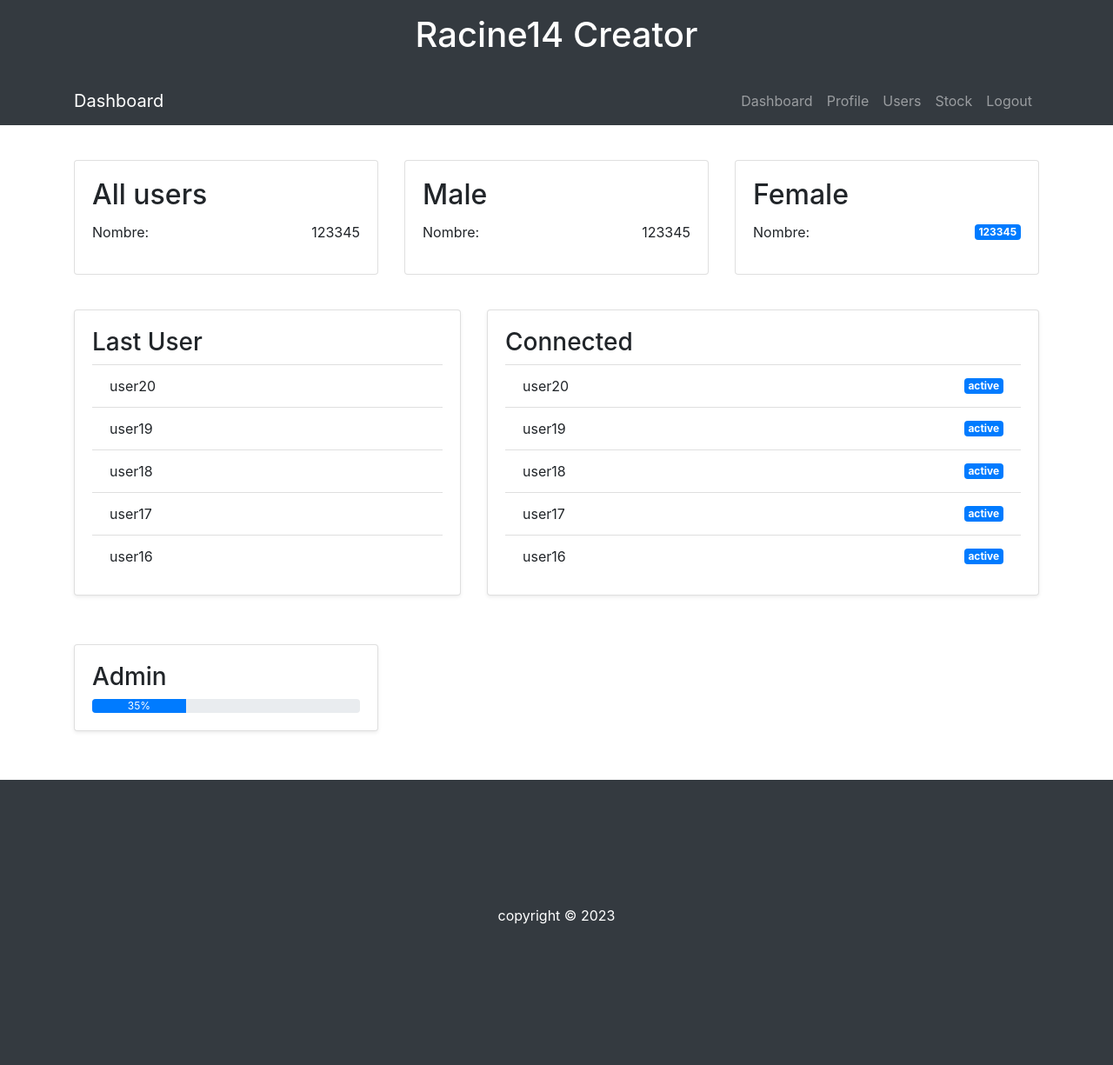
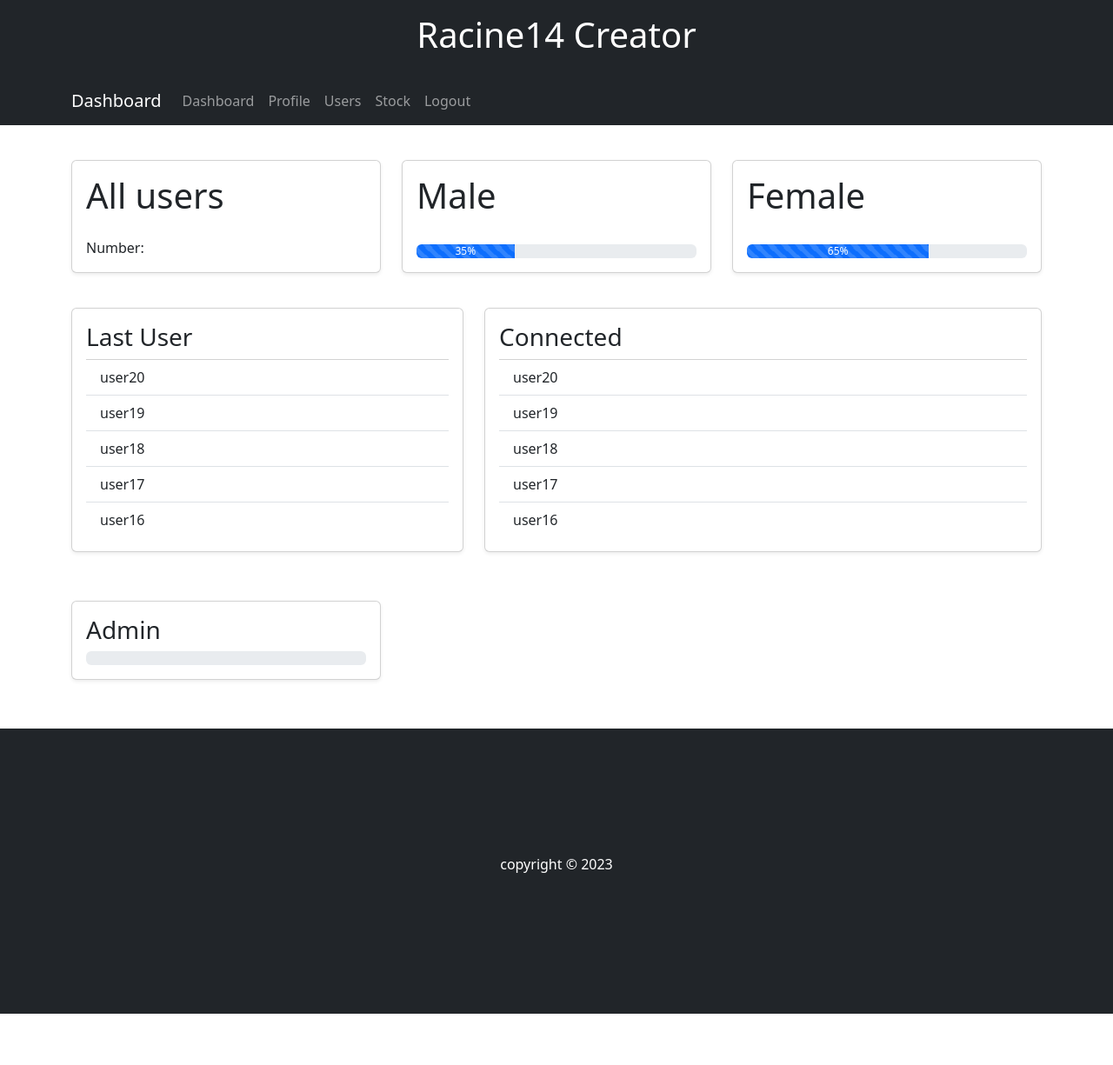
Before and after one commit to Jean-pierre14/user-level, a PHP site: page /index.php in a window 1280 px wide. Shown: the whole page at 87% size. After the commit the page ends 1166 px from the top, so only its background shows below. Run offline with PHP 8.4, Linux system fonts and the light colour scheme; a user stored in the database is signed in; data comes from the database, SQL or seed files in the repository; some libraries are stand-ins or nearby versions.

Commit message:
Dashboard

```diff
--- a/components/User.component.php
+++ b/components/User.component.php
@@ -1,7 +1,7 @@
 <?php
     function LastUser(){
-        global $con;
-        global $output;
+        global $con, $output;
+        $output = "";
 
         $sql = mysqli_query($con, "SELECT username, id_user FROM users ORDER BY id_user DESC LIMIT 5");
         if(@mysqli_num_rows($sql) > 0){
--- a/config/action.php
+++ b/config/action.php
@@ -118,3 +118,98 @@
         }
         return $output;
     }
+
+    function Admin(){
+        global $con, $output;
+        $output = "";
+
+        $sql = mysqli_query($con, "SELECT SUM(CASE WHEN user_level = 'admin' THEN 1 ELSE 0 END) AS admin_count, COUNT(*) as all_users, (SUM(CASE WHEN user_level = 'normal' THEN 1 ELSE 0 END) / COUNT(*)) * 100 AS admin_percentage FROM users");
+
+        if(@mysqli_num_rows($sql) > 0){
+            $row = mysqli_fetch_assoc($sql);
+
+            $adminCount = $row['admin_count'];
+            $totalUserCount = $row['all_users'];
+            $percentage = ($adminCount / $totalUserCount) * 100 ;
+            $num_percentage = number_format($percentage, 0);
+
+            $output = '
+            <div class="card card-body shadow-sm">
+                <h3>Admin</h3>
+                <span class="progress">
+                    <span class="progress-bar progress-bar-striped progress-bar-animated" role="progressbar" style="width:'.$num_percentage.'%">'.$num_percentage.'%</span>
+                </span>
+            </div>
+            ';
+        }else{
+            $output = '<p class="alert alert-info">There no admin</p>';
+        }
+        return $output;
+    }
+
+    function AllUsersCount(){
+        global $con, $output;
+        $output = "";
+        $sql = mysqli_query($con, "SELECT COUNT(*) AS user_count FROM users");
+
+        if(@mysqli_num_rows($sql) == 1){
+            $row = mysqli_fetch_array($sql, MYSQLI_ASSOC);
+            $output = '
+            <div class="card card-body shadow-sm">
+                <h1 class="card-title">All users</h1>
+
+                <span class="mt-3 d-flex justify-content-between align-items-center">
+                    <span>Number:</span>
+                    <span class="badge badge-primary">'.$row['user_count'].'</span>
+                </span>
+            </div>
+            ';
+
+        }else{$output = '<p class="alert alert-danger">Error SQL code...</p>';}
+        return $output;
+    }
+
+    function AllMale(){
+        global $con, $output;
+        $output = "";
+
+        $sql = mysqli_query($con, "SELECT (COUNT(CASE WHEN gender = 'male' THEN 1 END) / COUNT(*)) * 100 AS percentage_male FROM users");
+
+        if(@mysqli_num_rows($sql) == 1){
+            $row = mysqli_fetch_array($sql, MYSQLI_ASSOC);
+            $percentage = number_format($row['percentage_male'], 0);
+
+            $output = '
+            <div class="card card-body shadow-sm">
+                <h1>Male</h1>
+                <br/>
+                <span class="progress">
+                    <span class="progress-bar progress-bar-striped progress-bar-animated" role="progressbar" style="width:'.$percentage.'%">'.$percentage.'%</span>
+                </span>
+            </div>
+            ';
+        }else{$output = '<p class="alert alert-warning">Error of network...</p>';}
+        return $output;
+    }
+    function AllFemale(){
+        global $con, $output;
+        $output = "";
+
+        $sql = mysqli_query($con, "SELECT (COUNT(CASE WHEN gender = 'female' THEN 1 END) / COUNT(*)) * 100 AS percentage_female FROM users");
+
+        if(@mysqli_num_rows($sql) == 1){
+            $row = mysqli_fetch_array($sql, MYSQLI_ASSOC);
+            $percentage = number_format($row['percentage_female'], 0);
+
+            $output = '
+            <div class="card card-body shadow-sm">
+                <h1>Female</h1>
+                <br/>
+                <span class="progress">
+                    <span class="progress-bar progress-bar-striped progress-bar-animated" role="progressbar" style="width:'.$percentage.'%">'.$percentage.'%</span>
+                </span>
+            </div>
+            ';
+        }else{$output = '<p class="alert alert-warning">Error of network...</p>';}
+        return $output;
+    }
--- a/includes/header.php
+++ b/includes/header.php
@@ -6,9 +6,9 @@
     <meta name="viewport" content="width=device-width, initial-scale=1.0">
     <title>Login User - Level</title>
     <link rel="shortcut icon" href="https://avatars.githubusercontent.com/u/58594917?v=4" type="image/x-icon">
-    <link rel="stylesheet" href="https://cdn.jsdelivr.net/npm/bootstrap@4.6.2/dist/css/bootstrap.min.css">
+    <!-- <link rel="stylesheet" href="https://cdn.jsdelivr.net/npm/bootstrap@4.6.2/dist/css/bootstrap.min.css"> -->
     <link rel="stylesheet" href="./public/css/bootstrap.min.css">
-    <link rel="stylesheet" href="https://stackpath.bootstrapcdn.com/bootstrap/4.5.2/css/bootstrap.min.css">
+    <!-- <link rel="stylesheet" href="https://stackpath.bootstrapcdn.com/bootstrap/4.5.2/css/bootstrap.min.css"> -->
 
 </head>
 
--- a/index.php
+++ b/index.php
@@ -9,37 +9,13 @@
     <div class="container py-3">
         <div class="row">
             <div class="col-lg-4 mb-4">
-                <div class="card">
-                    <div class="card-body">
-                        <h2 class="card-title">All users</h2>
-                        <p class="d-flex justify-content-between align-items-center">
-                            <span>Nombre:</span>
-                            <span>123345</span>
-                        </p>
-                    </div>
-                </div>
+                <?= AllUsersCount();?>
             </div>
             <div class="col-lg-4 mb-4">
-                <div class="card">
-                    <div class="card-body">
-                        <h2 class="card-title">Male</h2>
-                        <p class="d-flex justify-content-between align-items-center">
-                            <span>Nombre:</span>
-                            <span>123345</span>
-                        </p>
-                    </div>
-                </div>
+                <?= AllMale();?>
             </div>
             <div class="col-lg-4 mb-4">
-                <div class="card">
-                    <div class="card-body">
-                        <h2 class="card-title">Female</h2>
-                        <p class="d-flex justify-content-between align-items-center">
-                            <span>Nombre:</span>
-                            <span class="badge badge-primary">123345</span>
-                        </p>
-                    </div>
-                </div>
+                <?= AllFemale();?>
             </div>
         </div>
 
@@ -60,12 +36,7 @@
 
         <div class="row py-3">
             <div class="col-md-4">
-                <div class="card card-body shadow-sm">
-                    <h3>Admin</h3>
-                    <span class="progress">
-                        <span class="progress-bar" role="progressbar" style="width:35%">35%</span>
-                    </span>
-                </div>
+                <?= Admin();?>
             </div>
         </div>
     </div>
```
Also changed, not shown: components/ProgressBar.php (+14 -0 lines).
